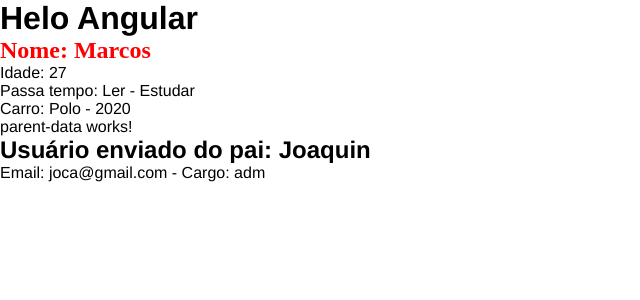
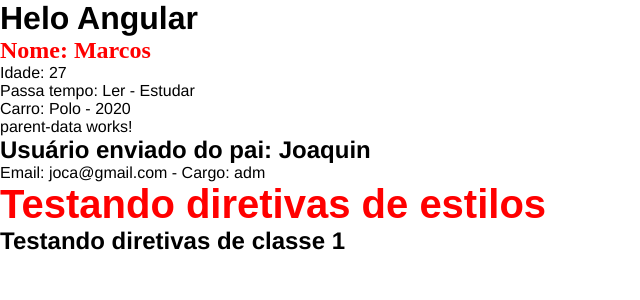
Before and after one commit to marcosalexandria/angular-horadecodar, an Angular app in the folder curso-angular/: page / in a window 1280 px wide. Shown: the top 300 px of the page, without its empty margins (0-640 px from the left). Built offline with nearby package versions, Linux system fonts and the light colour scheme.

Commit message:
Curso Angular 13: Diretivas do Angular - #08

```diff
--- a/curso-angular/src/app/app.component.html
+++ b/curso-angular/src/app/app.component.html
@@ -1,3 +1,4 @@
 <h1>Helo Angular</h1>
 <app-first-component></app-first-component>
 <app-parent-data [nome]="nomeUsuario" [dadosUsuario]="dadosUsuraio"></app-parent-data>
+<app-directives></app-directives>
--- a/curso-angular/src/app/app.module.ts
+++ b/curso-angular/src/app/app.module.ts
@@ -5,12 +5,14 @@
 import { AppComponent } from './app.component';
 import { FirstComponentComponent } from './components/first-component/first-component.component';
 import { ParentDataComponent } from './components/parent-data/parent-data.component';
+import { DirectivesComponent } from './components/directives/directives.component';
 
 @NgModule({
   declarations: [
     AppComponent,
     FirstComponentComponent,
-    ParentDataComponent
+    ParentDataComponent,
+    DirectivesComponent
   ],
   imports: [
     BrowserModule,
--- /dev/null
+++ b/curso-angular/src/app/components/directives/directives.component.html
@@ -0,0 +1,7 @@
+<h2 [ngStyle]="{'font-size': size, 'font-family': font, color}">
+  Testando diretivas de estilos
+</h2>
+
+<h2 [ngClass]="classes">
+  Testando diretivas de classe 1
+</h2>
--- /dev/null
+++ b/curso-angular/src/app/components/directives/directives.component.ts
@@ -0,0 +1,14 @@
+import { Component } from '@angular/core';
+
+@Component({
+  selector: 'app-directives',
+  templateUrl: './directives.component.html',
+  styleUrl: './directives.component.css'
+})
+export class DirectivesComponent {
+  size = "40px";
+  font = "Arial";
+  color = "red";
+
+  classes = ["green-title", "small-title"];
+}
```
Also changed, not shown: curso-angular/src/app/components/directives/directives.component.css (added), 1 other file (tests, documents, lock files or other folders).
